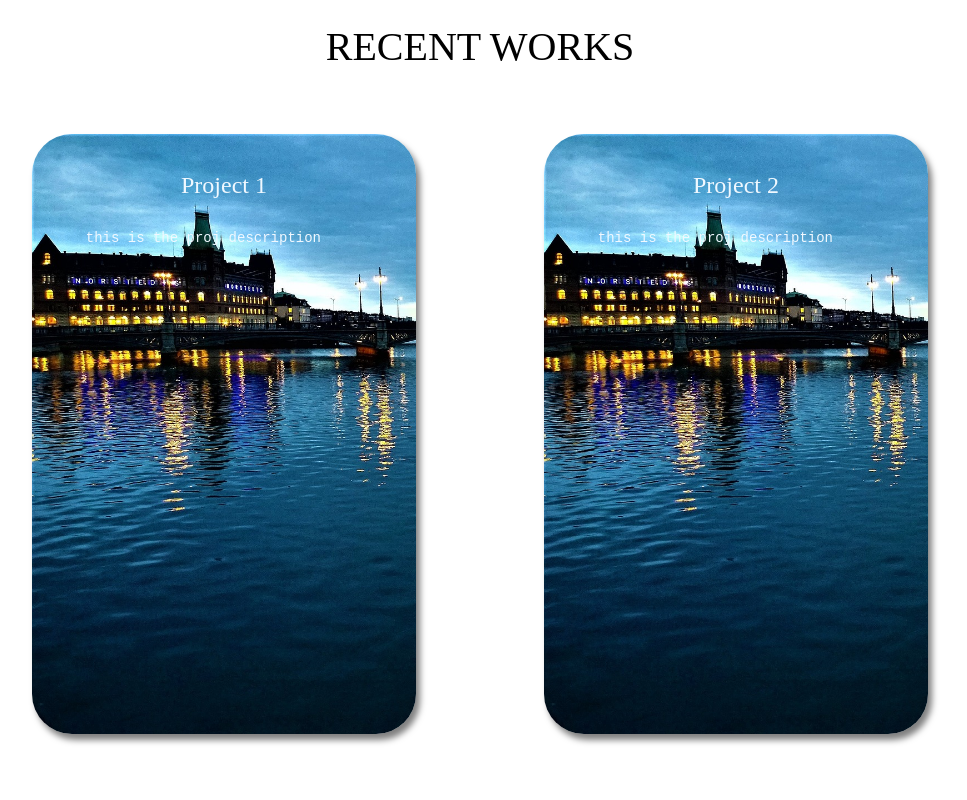
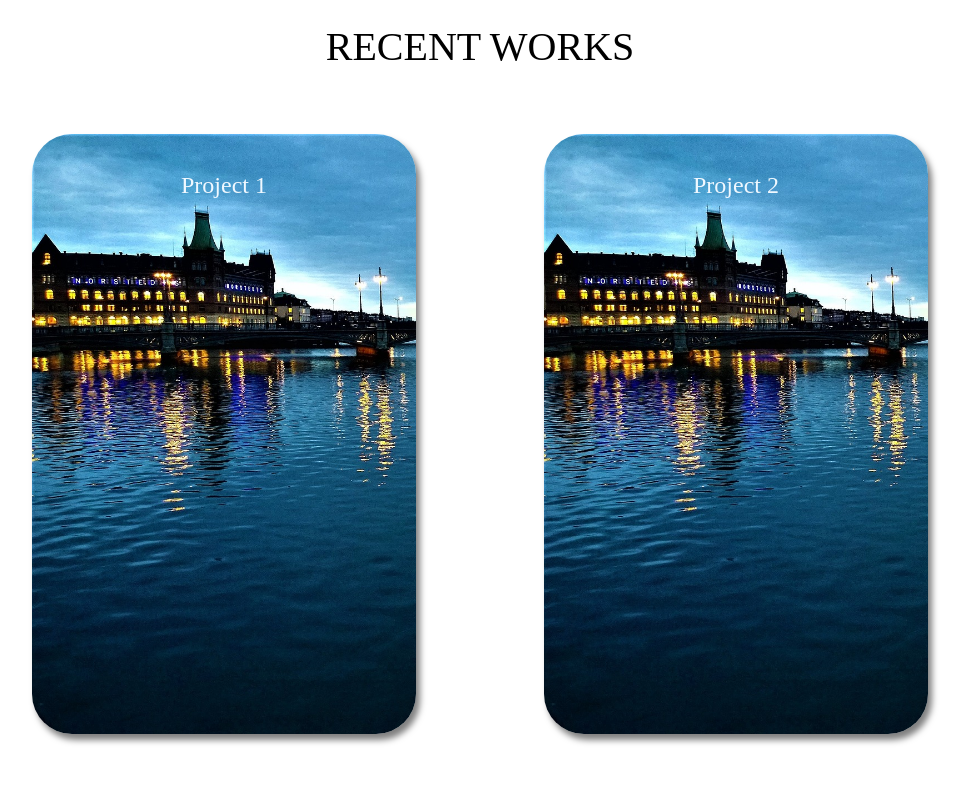
Before and after one commit to PaulTeshome/spira-site, a React (Create React App) app in the folder spira/: page / in a window 1280 px wide. Shown: the part 3100-3900 px from the top of the page, without its empty margins (160-1127 px from the left). Built offline with nearby package versions, Linux system fonts and the light colour scheme.

Commit message:
Update RecentWorksCard.css
style update to recent works

```diff
--- a/spira/src/components/RecentWorksCard.css
+++ b/spira/src/components/RecentWorksCard.css
@@ -1,5 +1,5 @@
 .recent-card{
-    background-image:  linear-gradient(to right, rgba(6, 16, 32, 0.729),rgba(6, 16, 32, 0.729), rgba(0, 0, 2, 0.52)), url('../images/stockholm1.jpg');
+    background-image:   url('../images/stockholm1.jpg');
     background-repeat: no-repeat;
     background-size: cover;
     min-height:200px;
@@ -9,22 +9,35 @@
     box-shadow: 4px 6px 6px rgba(0, 0, 0, 0.5);
 }
 
+.recent-card:hover{
+    transform: scale(1.04,1.04);
+    background-image:  linear-gradient(to right, rgba(6, 16, 32, 0.729),rgba(6, 16, 32, 0.729), rgba(0, 0, 2, 0.52)), url('../images/stockholm1.jpg');
+}
+
 .recent-card-header{
+
+    color: rgba(240, 248, 255,1);
     font-size: 14px;
     font-family: 'Times New Roman', Times, serif;
     text-align: center;
 }
 
+
 .recent-card-desc{
     width: 80%;
+    height: 90%;
     padding: 10%;
     z-index: 10;
-    color: aliceblue;
+    color: rgba(240, 248, 255,0);
     font-size: 8px;
     font-family: 'Courier New', Courier, monospace;
     text-align: left;
     display: flex;
     flex-direction: column;
+}
+
+.recent-card-desc:hover{
+    color: rgba(240, 248, 255,1);
 }
 
 .recent-card-text{
@@ -61,10 +74,6 @@
         border-radius: 40px;
     }
 
-    .recent-card:hover{
-        background-image:  linear-gradient(to right, rgba(6, 16, 32, 0.729),rgba(6, 16, 32, 0.729), rgba(0, 0, 2, 0.52)), url('../images/stockholm1.jpg');
-    }
-
     .recent-card-header{
         font-size: 24px;
     }
```
